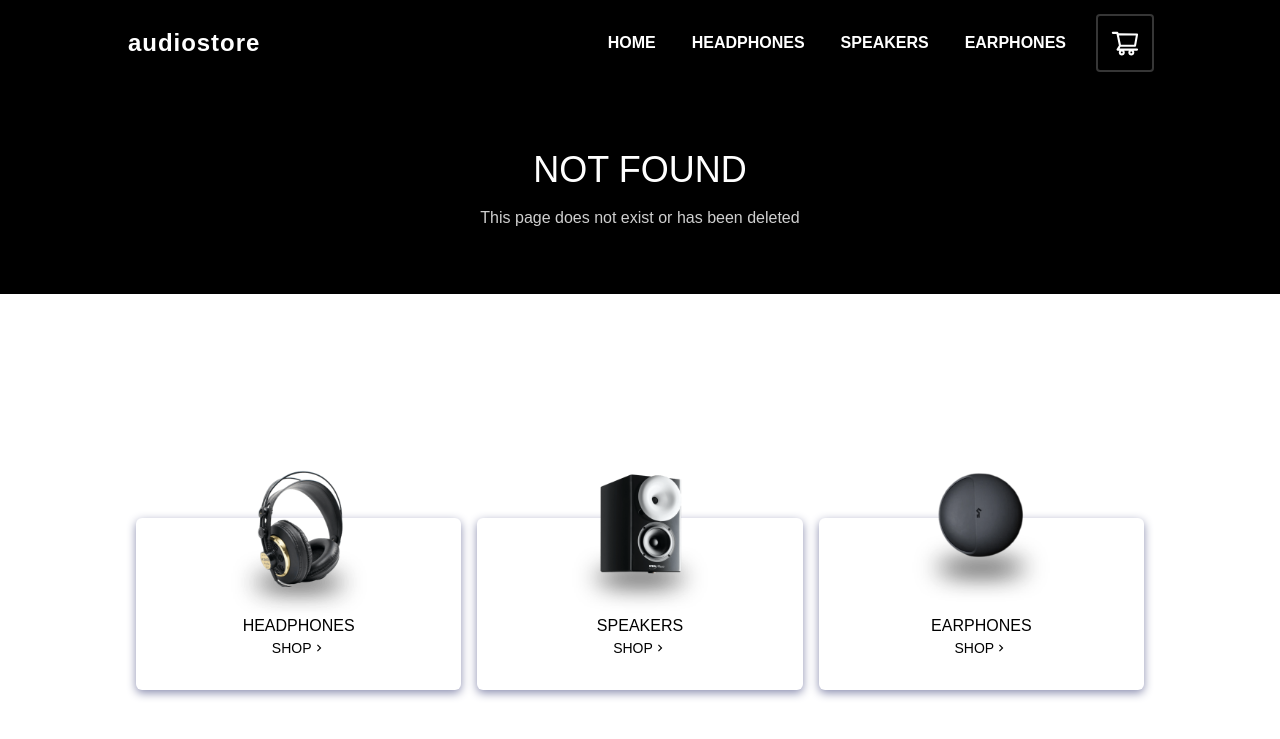
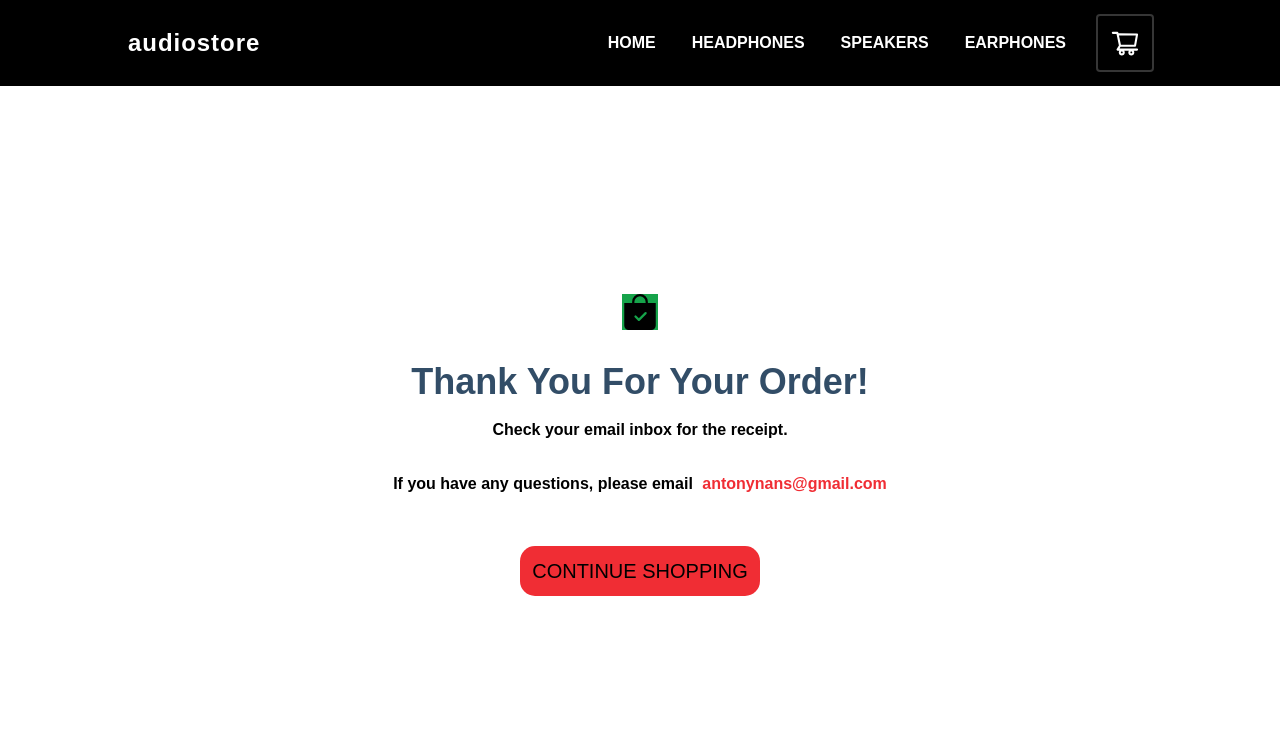
Before and after one commit to Antonynans/audiostore, a Next.js app: page /success in a window 1280 px wide. Before the commit this address had no page. Shown: the top 739 px of the page. Built offline with nearby package versions, Linux system fonts and the light colour scheme.

Commit message:
added cancel and success page

```diff
--- a/components/cartCheckout.tsx
+++ b/components/cartCheckout.tsx
@@ -1,4 +1,4 @@
-import React, { useEffect, useState } from 'react'
+import React from 'react'
 import Link from 'next/link'
 import { TiShoppingCart } from 'react-icons/ti'
 import { AnimatePresence, motion } from 'framer-motion'
@@ -56,20 +56,6 @@ const CheckoutLink: React.FC = () => {
     }
   })
 
-  function ClientOnly({ children, ...delegated }) {
-    const [hasMounted, setHasMounted] = useState(false);
-
-    useEffect(() => {
-       setHasMounted(true);
-    }, []);
-
-    if (!hasMounted) {
-       return null;
-    }
-    return (
-       <div {...delegated}>{children}</div>
-    );
- }
 
   const handleCheckout = async () => {
     const stripe = await getStripe();
@@ -93,13 +79,11 @@ const CheckoutLink: React.FC = () => {
   }
 
   return (
-    <ClientOnly>
     <button className={`flex w-full justify-center items-center p-6 gap-2 uppercase font-bold text-white bg-orange-500 hoverBtn ${emptyCart && "pointer-events-none opacity-50"}`} onClick={() => handleCheckout()}>
       {/* <a > */}
         <TiShoppingCart />
         checkout
       {/* </a> */}
     </button>
-    </ClientOnly>
   )
 }
--- /dev/null
+++ b/pages/500.tsx
@@ -0,0 +1,19 @@
+import { NextPage } from "next"
+import { Layout } from "../components/layout"
+import { SEO } from "../components/seo"
+
+const ServerError: NextPage = () => {
+  return (
+    <>
+      <SEO title="500" desc="Oops ! Server error, our fault" />
+      <Layout>
+        <header className='py-16 px-40 text-white bg-black mb-40 flex flex-col justify-center items-center'>
+          <h1 className="uppercase text-4xl">Oops ! server error</h1>
+          <p className="mt-4 text-center text-[#cfcfcf]">Our fault ! we are looking into it </p>
+        </header>
+      </Layout>
+    </>
+  )
+}
+
+export default ServerError;
--- a/pages/api/stripe.js
+++ b/pages/api/stripe.js
@@ -35,7 +35,8 @@ export default async function handler(req, res) {
           }
         }),
         // line_items,
-        success_url: `${req.headers.origin}/success}`,
+        success_url: `${req.headers.origin}/success?`,
+        // success_url: `/success`,
         cancel_url: `${req.headers.origin}/canceled`,
       }
 
--- /dev/null
+++ b/pages/cancel.tsx
@@ -0,0 +1,33 @@
+import type { NextPage } from 'next'
+import { SEO } from '../components/seo'
+import { useEffect } from 'react';
+
+const Cancel: NextPage = () => {
+
+  useEffect(() => {
+
+
+  }, []);
+
+  return (
+   <>
+<SEO
+        title='cancel page'
+        desc=''
+      />
+
+   </>
+  )
+}
+
+export default Cancel;
+
+export async function getServerSideProps({ req, res }) {
+
+    return {
+      redirect: {
+        destination: "/",
+        permanent: false,
+      },
+    };
+}
--- /dev/null
+++ b/pages/success.tsx
@@ -0,0 +1,51 @@
+// import React from 'react';
+import type { NextPage } from 'next'
+import { Layout } from '../components/layout'
+import { SEO } from '../components/seo'
+import Link from 'next/link';
+import { BsBagCheckFill } from 'react-icons/bs';
+import { useCart } from '../context';
+import { useEffect } from 'react';
+
+const Success: NextPage = () => {
+  const { clearCart } = useCart();
+
+  useEffect(() => {
+    localStorage.clear();
+    clearCart();
+
+  }, []);
+
+  return (
+   <>
+<SEO
+        title='success page'
+        desc=''
+      />
+      <Layout>
+      <div className="bg-white min-h-[40vh]">
+      <div className="lg:w-[1000px] m-auto mt-40 bg-[#cdcdc] p-12 rounded-[15px] flex flex-col items-center justify-center">
+        <p className="bg-green-600 text-4xl">
+          <BsBagCheckFill />
+        </p>
+        <h2 className='capitalize mt-[15px 0] text-4xl text-[#324d67] text-center mt-8 mb-4 font-black'>Thank you for your order!</h2>
+        <p className="text-center font-semibold">Check your email inbox for the receipt.</p>
+        <p className="font-semibold text-center m-[10px] mt-[30px] ">
+          If you have any questions, please email{" "}
+          <a className="ml-[5px] text-[#f02d34]" href="mailto:antonynans@gmail.com">
+          antonynans@gmail.com
+          </a>
+        </p>
+        <Link href="/">
+          <button type="button" className="bg-[#f02d34] px-[12px] py-[10px] rounded-[15px] text-[20px] mt-[40px]  uppercase hoverBtn">
+            Continue Shopping
+          </button>
+        </Link>
+      </div>
+    </div>
+       </Layout>
+   </>
+  )
+}
+
+export default Success;
```
